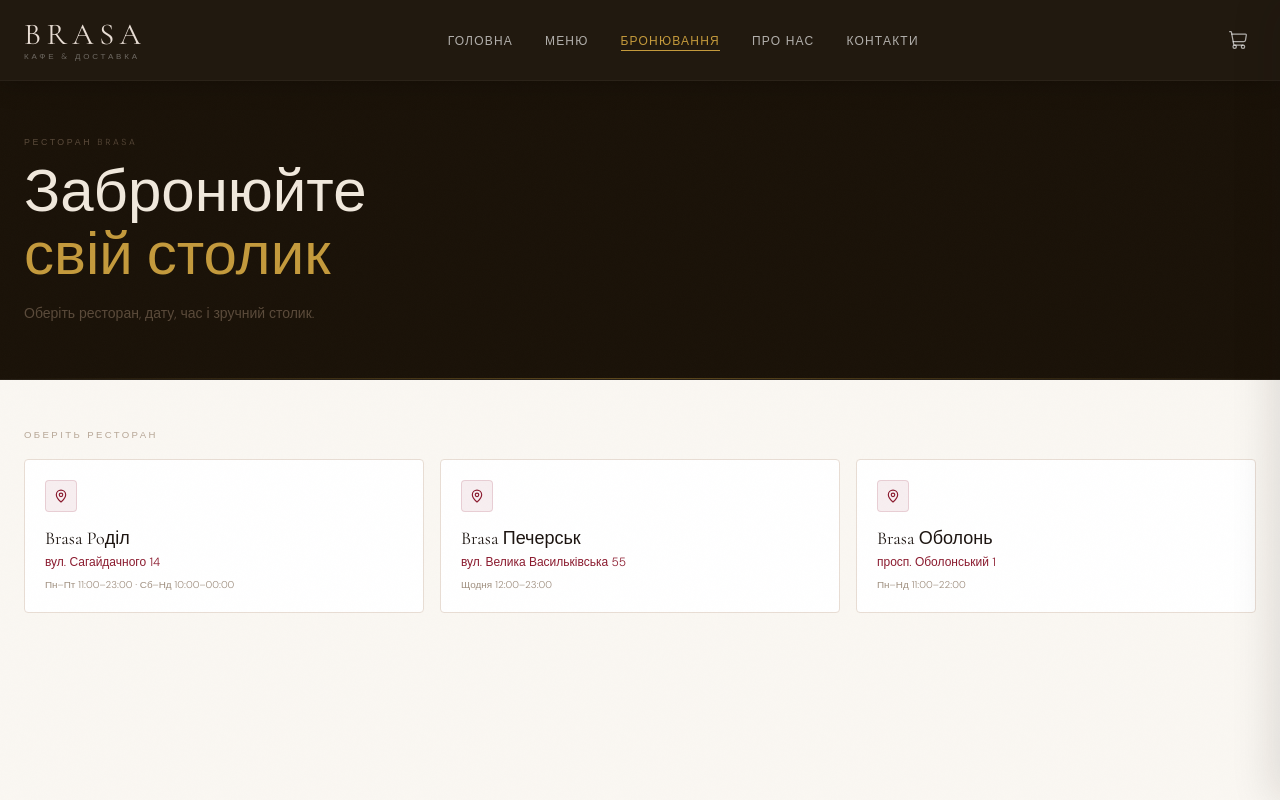
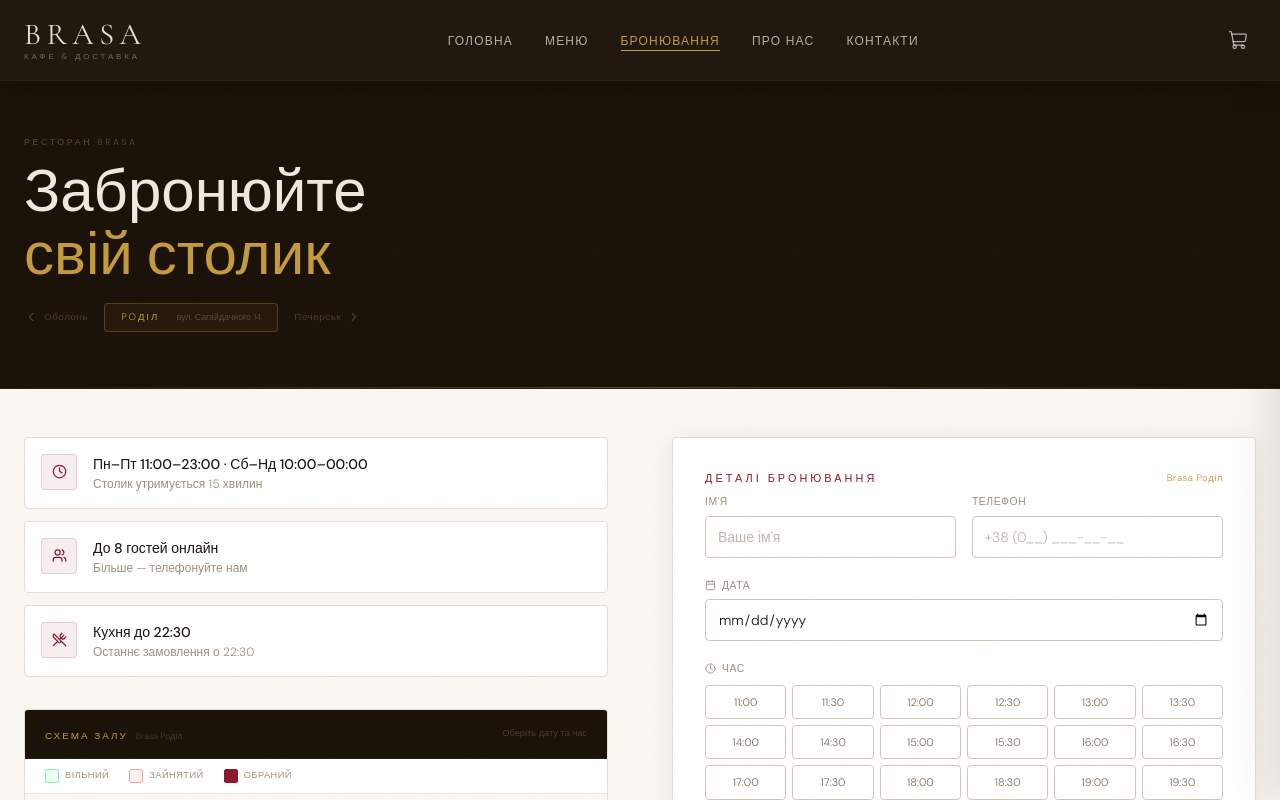
Before and after one commit to danylonahorniuk/brasa-cafe, a Next.js app: page /booking in a window 1280 px wide. Shown: the top 800 px of the page. Built offline with nearby package versions, Linux system fonts and the light colour scheme.

Commit message:
Replace location cards with compact arrow switcher in header
Show current location (name + address) centered, with ← PrevName and
NextName → arrows on each side. Switching resets date/time/table.

Co-Authored-By: Claude Sonnet 4.6 <noreply@francouze.com>

```diff
--- a/src/app/booking/page.tsx
+++ b/src/app/booking/page.tsx
@@ -1,7 +1,7 @@
 "use client";
 
 import { useState } from "react";
-import { CheckCircle, Users, Calendar, Clock, MessageSquare, UtensilsCrossed, MapPin } from "lucide-react";
+import { CheckCircle, Users, Calendar, Clock, MessageSquare, UtensilsCrossed, ChevronLeft, ChevronRight } from "lucide-react";
 
 /* ─── Локації ─── */
 const locations = [
@@ -91,15 +91,22 @@ const inputStyle = { background: "#fff", border: "1px solid #d4c4b8", color: "#1
 const inputClass = "w-full px-3 py-2.5 text-sm rounded-sm outline-none transition-colors placeholder:text-[#c4b4a8]";
 
 export default function BookingPage() {
-  const [locationId, setLocationId] = useState<number | null>(null);
+  const [locIndex, setLocIndex] = useState(0);
   const [form, setForm] = useState({ name: "", phone: "", date: "", time: "", guests: 2, comment: "", tableId: 0 });
   const [submitted, setSubmitted] = useState(false);
   const [loading, setLoading] = useState(false);
   const today = new Date().toISOString().split("T")[0];
 
-  const location = locations.find((l) => l.id === locationId);
-  const canShowTables = form.date && form.time && location;
-  const selectedTable = location?.tables.find((t) => t.id === form.tableId);
+  const location = locations[locIndex];
+  const prevLoc = locations[(locIndex - 1 + locations.length) % locations.length];
+  const nextLoc = locations[(locIndex + 1) % locations.length];
+  const canShowTables = form.date && form.time;
+  const selectedTable = location.tables.find((t) => t.id === form.tableId);
+
+  const switchLocation = (idx: number) => {
+    setLocIndex(idx);
+    setForm((f) => ({ ...f, date: "", time: "", tableId: 0 }));
+  };
 
   const handleSubmit = async (e: React.FormEvent) => {
     e.preventDefault();
@@ -150,9 +157,40 @@ export default function BookingPage() {
             Забронюйте<br />
             <em className="not-italic" style={{ color: "#c49a3c" }}>свій столик</em>
           </h1>
-          <p className="text-sm max-w-md" style={{ color: "#5a4a3a" }}>
-            Оберіть ресторан, дату, час і зручний столик.
-          </p>
+
+          {/* Перемикач локацій */}
+          <div className="flex items-center gap-4 mt-2">
+            <button
+              onClick={() => switchLocation((locIndex - 1 + locations.length) % locations.length)}
+              className="flex items-center gap-1.5 transition-all duration-200 group"
+              style={{ color: "#4a3a30" }}
+            >
+              <ChevronLeft size={14} />
+              <span className="text-[0.62rem] tracking-wider group-hover:underline" style={{ color: "#4a3a30" }}>
+                {prevLoc.name}
+              </span>
+            </button>
+
+            <div className="flex items-center gap-2 px-4 py-1.5 rounded-sm"
+              style={{ border: "1px solid rgba(196,154,60,0.3)", background: "rgba(196,154,60,0.06)" }}>
+              <span className="text-[0.6rem] tracking-[0.2em] uppercase" style={{ color: "#c49a3c" }}>
+                {location.name}
+              </span>
+              <span className="text-[0.55rem]" style={{ color: "#4a3a30" }}>·</span>
+              <span className="text-[0.55rem]" style={{ color: "#5a4a3a" }}>{location.address}</span>
+            </div>
+
+            <button
+              onClick={() => switchLocation((locIndex + 1) % locations.length)}
+              className="flex items-center gap-1.5 transition-all duration-200 group"
+              style={{ color: "#4a3a30" }}
+            >
+              <span className="text-[0.62rem] tracking-wider group-hover:underline" style={{ color: "#4a3a30" }}>
+                {nextLoc.name}
+              </span>
+              <ChevronRight size={14} />
+            </button>
+          </div>
         </div>
         <div className="absolute bottom-0 left-0 right-0 h-px"
           style={{ background: "linear-gradient(to right, transparent, rgba(196,154,60,0.4), transparent)" }} />
@@ -160,62 +198,8 @@ export default function BookingPage() {
 
       <div className="max-w-7xl mx-auto px-6 py-12">
 
-        {/* ── Вибір локації ── */}
-        <div className="mb-12">
-          <p className="text-[0.6rem] tracking-[0.25em] uppercase mb-4" style={{ color: "#b8a898" }}>
-            Оберіть ресторан
-          </p>
-          <div className="grid grid-cols-1 md:grid-cols-3 gap-4">
-            {locations.map((loc) => {
-              const isSelected = locationId === loc.id;
-              return (
-                <button
-                  key={loc.id}
-                  type="button"
-                  onClick={() => {
-                    setLocationId(loc.id);
-                    setForm((f) => ({ ...f, date: "", time: "", tableId: 0 }));
-                  }}
-                  className="location-card text-left p-5 rounded-sm transition-all duration-300"
-                  style={{
-                    background: isSelected ? "#1a1208" : "#fff",
-                    border: `1px solid ${isSelected ? "rgba(196,154,60,0.5)" : "#e8ddd4"}`,
-                    boxShadow: isSelected ? "0 4px 20px rgba(0,0,0,0.15)" : "none",
-                  }}
-                >
-                  <div className="flex items-start justify-between mb-3">
-                    <div className="w-8 h-8 rounded-sm flex items-center justify-center flex-shrink-0"
-                      style={{
-                        background: isSelected ? "rgba(196,154,60,0.15)" : "rgba(139,26,46,0.07)",
-                        border: `1px solid ${isSelected ? "rgba(196,154,60,0.3)" : "rgba(139,26,46,0.15)"}`,
-                      }}>
-                      <MapPin size={14} color={isSelected ? "#c49a3c" : "#8b1a2e"} />
-                    </div>
-                    {isSelected && (
-                      <span className="text-[0.48rem] tracking-widest uppercase px-2 py-0.5 rounded-[2px]"
-                        style={{ background: "rgba(196,154,60,0.15)", color: "#c49a3c", border: "1px solid rgba(196,154,60,0.3)" }}>
-                        Обрано
-                      </span>
-                    )}
-                  </div>
-                  <p className="text-lg mb-0.5"
-                    style={{ fontFamily: "var(--font-cormorant), serif", fontWeight: 400, color: isSelected ? "#f0e8dc" : "#1c1410" }}>
-                    Brasa {loc.name}
-                  </p>
-                  <p className="text-xs mb-2" style={{ color: isSelected ? "#c49a3c" : "#8b1a2e" }}>
-                    {loc.address}
-                  </p>
-                  <p className="text-[0.62rem]" style={{ color: isSelected ? "#5a4a3a" : "#a09080" }}>
-                    {loc.hours}
-                  </p>
-                </button>
-              );
-            })}
-          </div>
-        </div>
-
-        {/* ── Основний контент (показується після вибору локації) ── */}
-        {location && (
+        {/* ── Основний контент ── */}
+        {true && (
           <div className="grid grid-cols-1 lg:grid-cols-2 gap-16 items-start">
 
             {/* ── Ліва колонка ── */}
@@ -464,12 +448,6 @@ export default function BookingPage() {
         )}
       </div>
 
-      <style>{`
-        .location-card:hover {
-          border-color: rgba(196,154,60,0.3) !important;
-          box-shadow: 0 4px 16px rgba(28,20,16,0.08) !important;
-        }
-      `}</style>
     </div>
   );
 }
```
